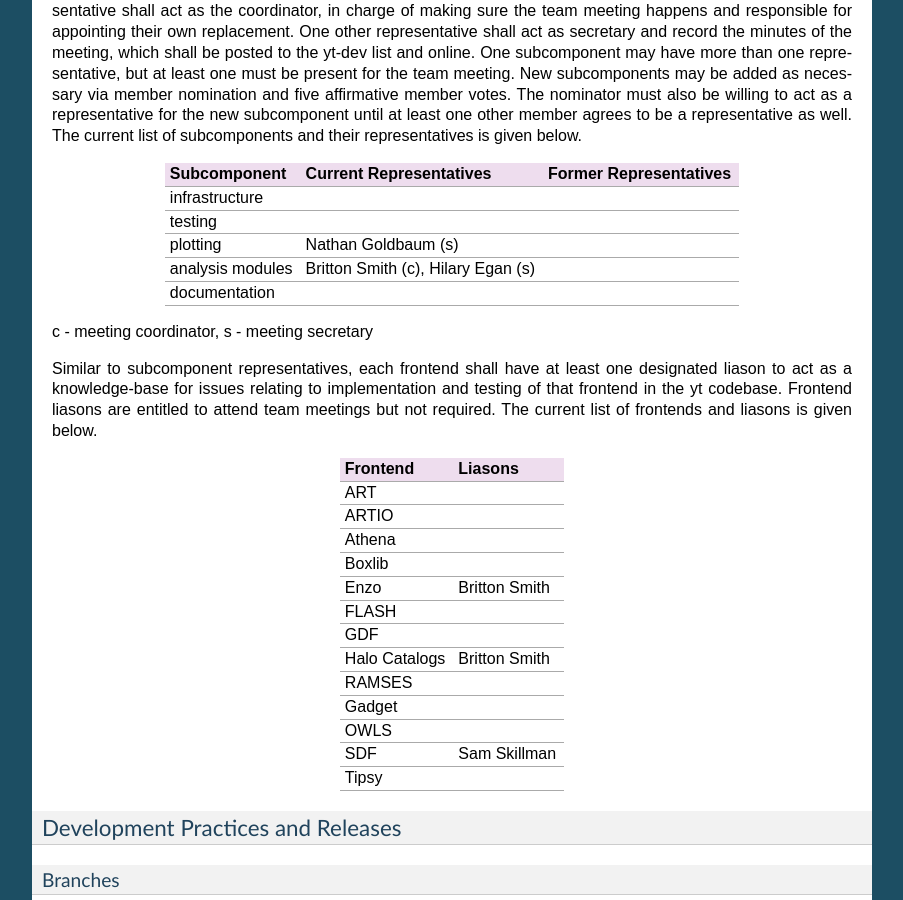
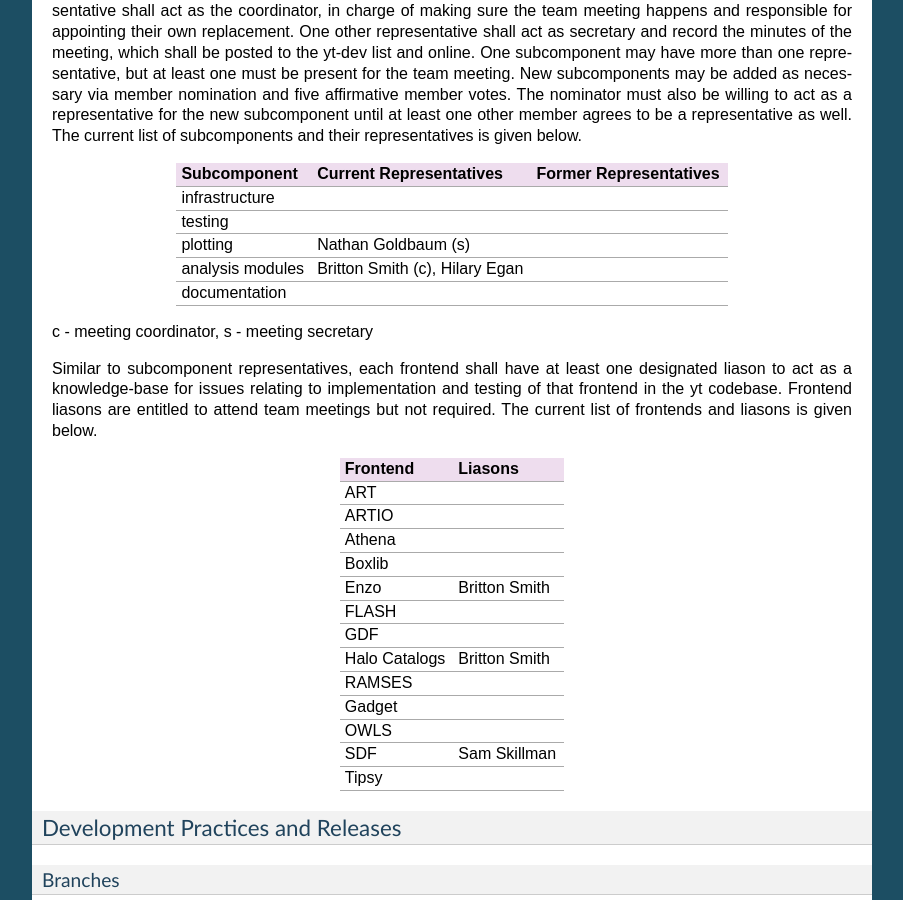
Before and after one commit to yt-project/ytep, a Sphinx documentation site: the page built from source/YTEPs/YTEP-1776.rst, in a window 1280 px wide and 900 px high, scrolled down 1254 px. Shown: the whole window, without its empty margins (198-1101 px from the left). Built offline with Sphinx 7.4.7, drawn with Linux system fonts in a browser that asks for light colours; formulas are drawn with MathJax 3.

Commit message:
misread, each subcomponent doesnt have a secretary..whoops

```diff
--- a/source/YTEPs/YTEP-1776.rst
+++ b/source/YTEPs/YTEP-1776.rst
@@ -91,7 +91,7 @@ of subcomponents and their representatives is given below.
     testing
     plotting          Nathan Goldbaum (s)
     analysis modules  Britton Smith (c),
-                      Hilary Egan (s)
+                      Hilary Egan
     documentation
     ================= ======================= ======================
 
```
